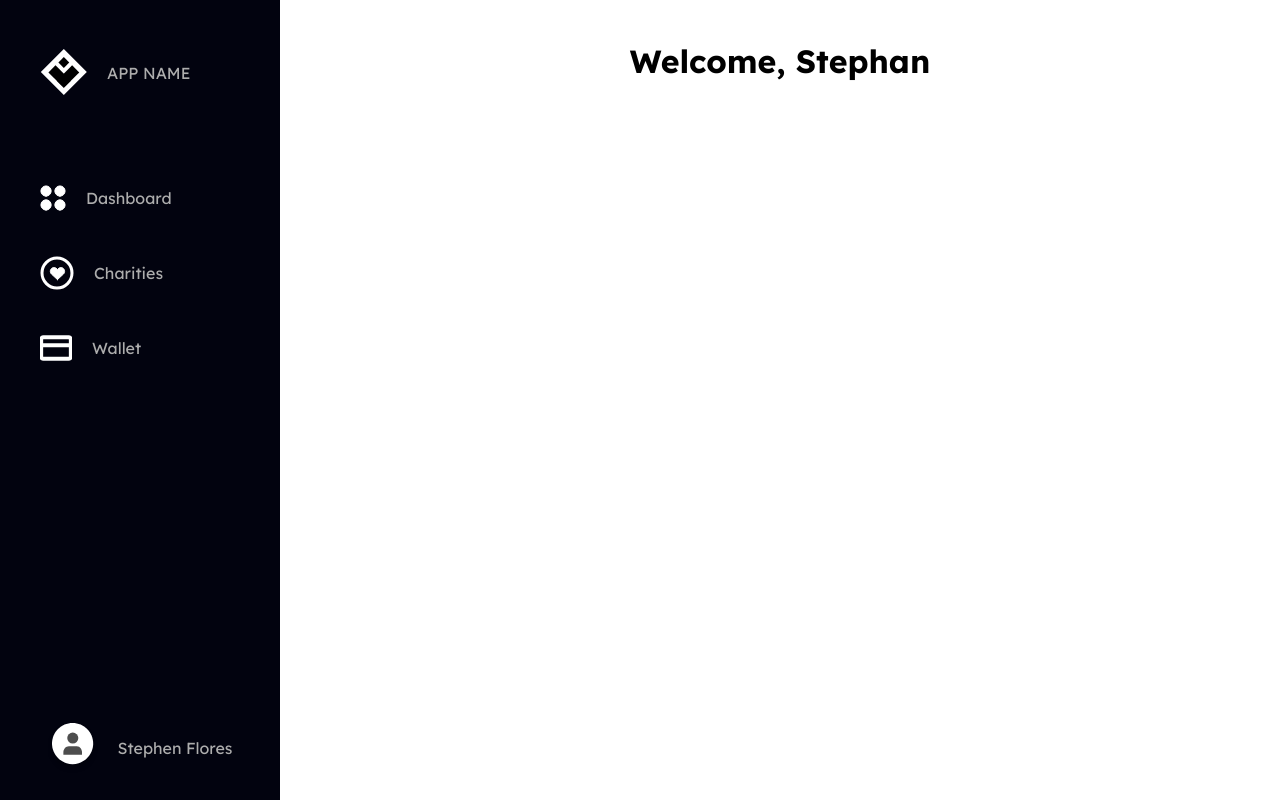
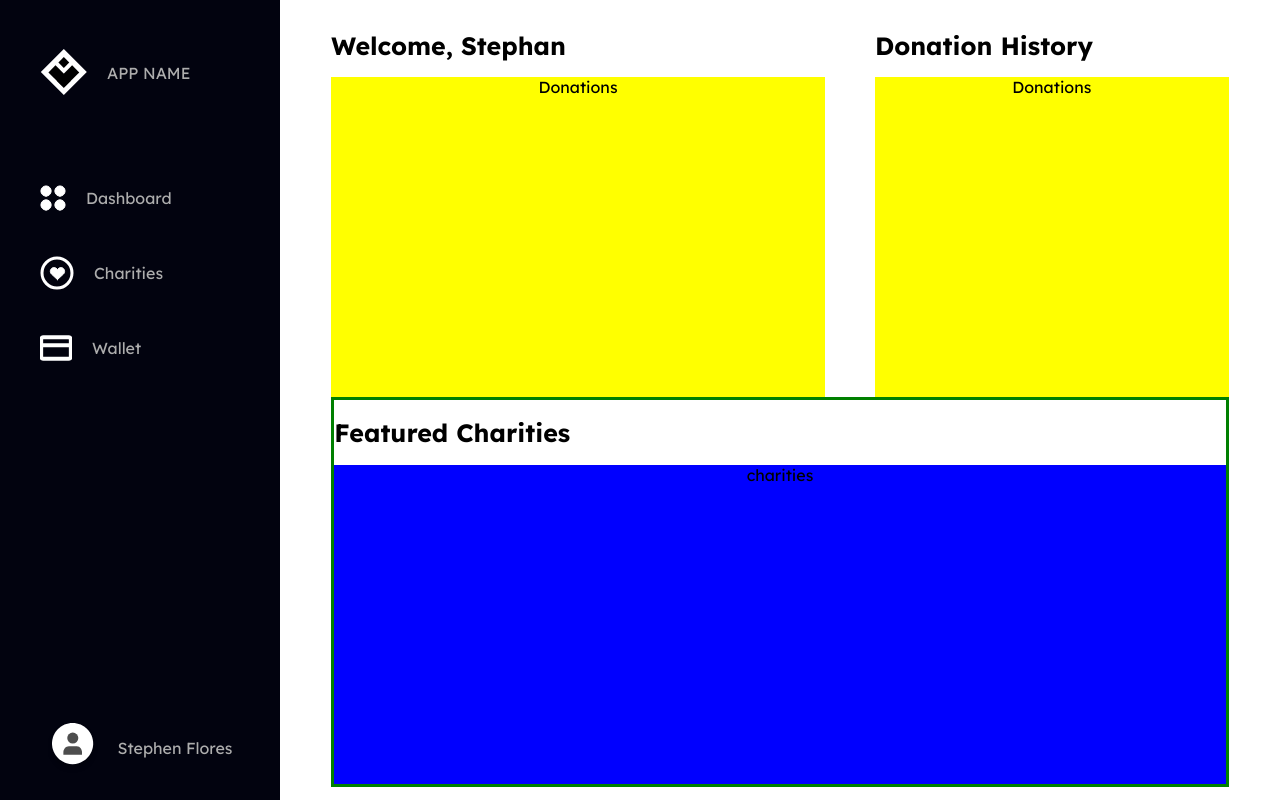
Before and after one commit to david-wei-01001/CryptoCare, a React (Create React App) app in the folder frontend/: page /dashboard in a window 1280 px wide. Built offline with nearby package versions, Linux system fonts and the light colour scheme.

Commit message:
feat: Create initial layout for the dashboard

```diff
--- a/frontend/src/components/Dashboard/Dashboard.css
+++ b/frontend/src/components/Dashboard/Dashboard.css
@@ -1,11 +1,6 @@
 .dashboard-container {
   display: flex;
-  height: 100%;
-}
-
-.content {
-  flex: 1;
-  padding: 20px;
+  height: 100vh;
 }
 
 .sidebar {
@@ -13,3 +8,62 @@
   background-color: #02030F;
   height: 100%;
 }
+
+.dashboard-content {
+  display: flex;
+  flex-direction: column;
+  padding: 1% 4%;
+  width: 100%;
+}
+
+.dashboard-content > * {
+  flex: 1;
+}
+
+.top-section {
+  display: flex;
+  flex-direction: row;
+  justify-content: space-between;
+}
+
+.bottom-section {
+  border: solid green;
+}
+
+.dashboard-content .header {
+  font-size: 25px;
+  text-align: left;
+}
+
+/* Donations Card  -- START */
+.donations-card {
+  display: flex;
+  flex-direction: column;
+  flex: 1;
+}
+
+.donations-card:first-child {
+  flex: 0 0 55%;
+  margin-right: 50px;
+}
+
+.donations-container {
+  background-color: yellow;
+  flex: 1;
+}
+
+/* Donations Card  -- END */
+
+
+/* Featured Charities -- START */
+
+.featured-charities-container {
+  background-color: blue;
+  flex: 1;
+}
+
+.featured-charities {
+  display: flex;
+  flex-direction: column;
+  height: 100%;
+}
--- a/frontend/src/components/Dashboard/Dashboard.js
+++ b/frontend/src/components/Dashboard/Dashboard.js
@@ -1,6 +1,8 @@
 import React from 'react';
 import './Dashboard.css';
 import NavigationSidebar from '../NavigationSideBar/NavigationSidebar';
+import Donations from './Donations';
+import FeaturedCharities from './FeaturedCharities';
 
 const Dashboard = () => {
   return (
@@ -8,9 +10,27 @@ const Dashboard = () => {
       <div className="sidebar">
         {<NavigationSidebar />}
       </div>
-      <div className="content">
-        <h1>Welcome, Stephan</h1>
+      <div className="dashboard-content">
+        <div className="top-section">
+          <div className="donations-card">
+            <h1 className="header">Welcome, Stephan</h1>
+            <Donations />
+          </div>
+
+          <div className="donations-card">
+            <h1 className="header">Donation History</h1>
+            <Donations />
+          </div>
+        </div>
+
+        <div className="bottom-section">
+          <div className="featured-charities">
+            <h1 className="header">Featured Charities</h1>
+            <FeaturedCharities />
+          </div>
+        </div>
       </div>
+
     </div>
   );
 };
--- a/frontend/src/components/Dashboard/Donations.js
+++ b/frontend/src/components/Dashboard/Donations.js
@@ -0,0 +1,12 @@
+import React from 'react';
+import './Dashboard.css';
+
+const Donations = () => {
+  return (
+    <div className="donations-container">
+      <div>Donations</div>
+    </div>
+  );
+};
+
+export default Donations;
--- /dev/null
+++ b/frontend/src/components/Dashboard/FeaturedCharities.js
@@ -0,0 +1,13 @@
+import React from 'react';
+import './Dashboard.css';
+
+
+const FeaturedCharities = () => {
+  return (
+    <div className="featured-charities-container">
+        <div>charities</div>
+    </div>
+  );
+};
+
+export default FeaturedCharities;
```
